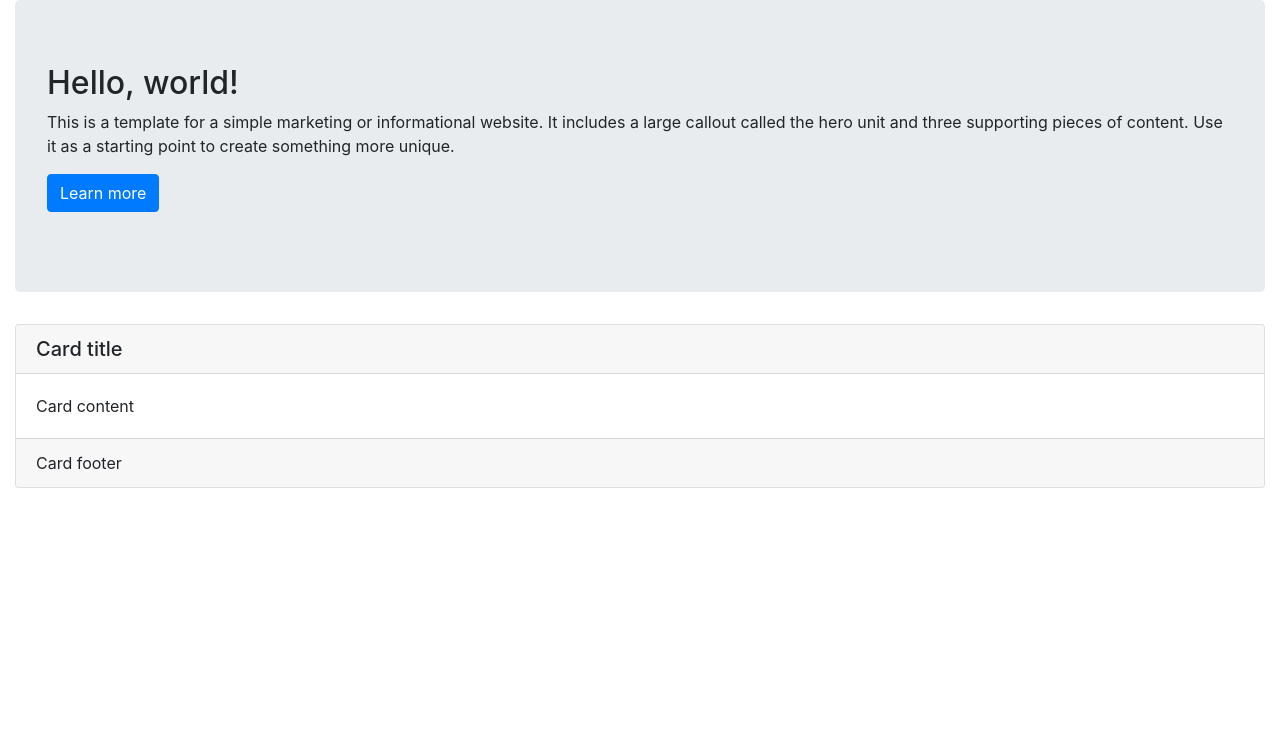
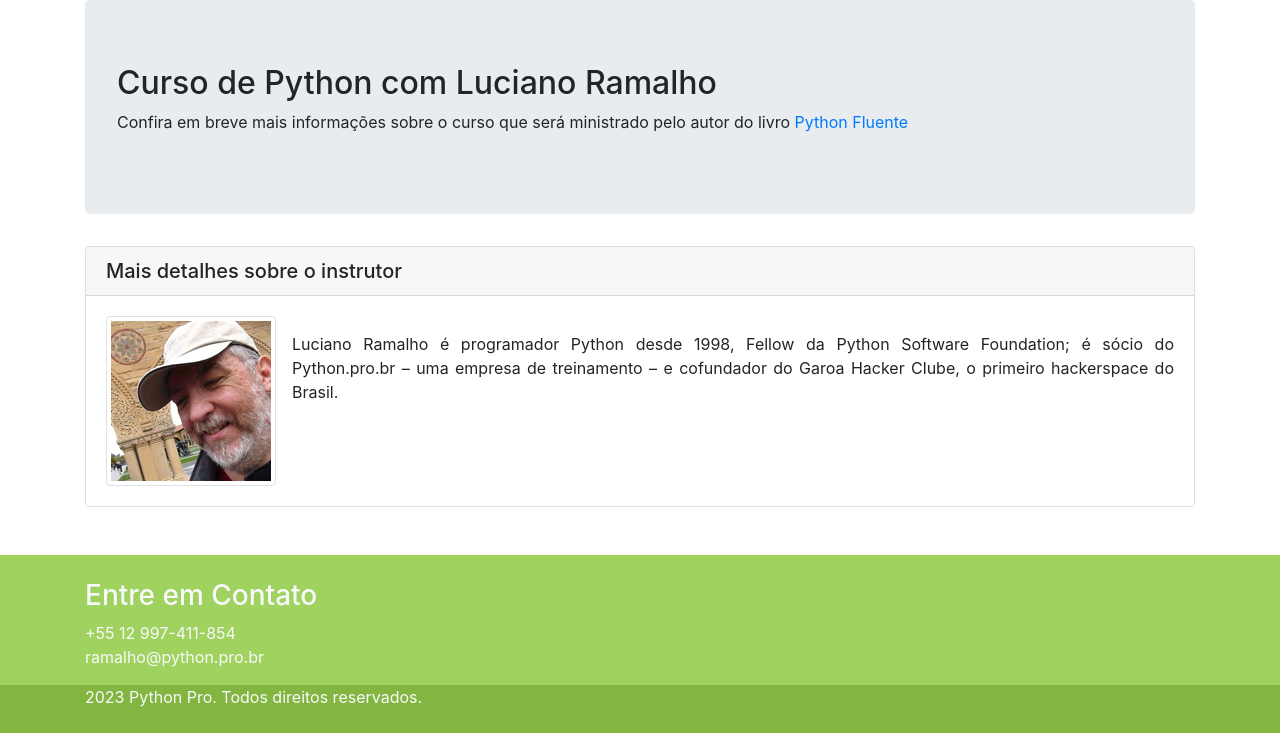
Before and after one commit to gabrielwp87/curso-django, a Django app: page / in a window 1280 px wide. Shown: the part 56-800 px from the top of the page. Run offline with Django 4.2, Linux system fonts and the light colour scheme; some libraries are stand-ins or nearby versions.

Commit message:
criado rodapé
close #58

```diff
--- a/pypro/base/static/css/style.css
+++ b/pypro/base/static/css/style.css
@@ -1 +1,7 @@
-# Empty CSS file for your own CSS
+.main-footer{
+    background-color: #9fd25f;
+}
+
+.rights{
+    background-color: #82b641;
+}
--- a/pypro/base/templates/base/home.html
+++ b/pypro/base/templates/base/home.html
@@ -10,6 +10,7 @@
 
     <meta name="description" content="Página do curso Python Pro">
     <meta name="author" content="Gabriel Piazenski">
+	<link rel="icon" type="image/png" href="{% static 'img/favicon.png' %}" />
 
     <link href="{% static 'css/bootstrap.min.css' %}" rel="stylesheet">
     <link href="{% static 'css/style.css' %}" rel="stylesheet">
@@ -34,34 +35,38 @@
 	  </div>
 	</nav>
 
-    <div class="container-fluid">
+    <div class="container">
 	<div class="row">
 		<div class="col-md-12">
 
 			<div class="jumbotron">
 				<h2>
-					Hello, world!
+					Curso de Python com Luciano Ramalho
 				</h2>
 				<p>
-					This is a template for a simple marketing or informational website. It includes a large callout called the hero unit and three supporting pieces of content. Use it as a starting point to create something more unique.
-				</p>
-				<p>
-					<a class="btn btn-primary btn-large" href="#">Learn more</a>
+					Confira em breve mais informações sobre o curso
+					que será ministrado pelo autor do livro
+					<a href="https://novatec.com.br/livros/pythonfluente/"
+					   targe="_blank" >Python Fluente</a>
 				</p>
 			</div>
 			<div class="row">
 				<div class="col-md-12">
 					<div class="card">
 						<h5 class="card-header">
-							Card title
+							Mais detalhes sobre o instrutor
 						</h5>
 						<div class="card-body">
 							<p class="card-text">
-								Card content
+								<img src="{% static 'img/luciano-ramalho.png' %}"
+								class="img-thumbnail float-left mr-3"
+									 alt="Foto de Luciano Ramalho" />
+								<p align="justify">Luciano Ramalho é programador Python desde 1998, Fellow da Python Software
+                                    Foundation; é
+                                    sócio do Python.pro.br – uma empresa de treinamento – e cofundador do Garoa Hacker
+                                    Clube, o primeiro hackerspace do Brasil.
+								</p>
 							</p>
-						</div>
-						<div class="card-footer">
-							Card footer
 						</div>
 					</div>
 				</div>
@@ -71,5 +76,30 @@
 </div>
 
 
+  <footer class="main-footer mt-5 pt-4 text-light">
+	  <div class="container">
+		  <div class="row">
+			  <div class="col">
+				<h3>Entre em Contato</h3>
+				  <address>
+					  +55 12 997-411-854
+					  <br>
+					  <a href="mailto:ramalho@python.pro.br" class="text-light">
+						  ramalho@python.pro.br</a>
+				  </address>
+			  </div>
+		  </div>
+	  </div>
+	  <div class="rights pb-4">
+		  <div class="container">
+			  <div class="row">
+				  <div class="col">
+					{% now 'Y' %} Python Pro. Todos direitos reservados.
+				  </div>
+			  </div>
+		  </div>
+	  </div>
+  </footer>
+
   </body>
 </html>
```
Also changed, not shown: pypro/base/static/img/favicon.png (added), pypro/base/static/img/luciano-ramalho.png (added).
